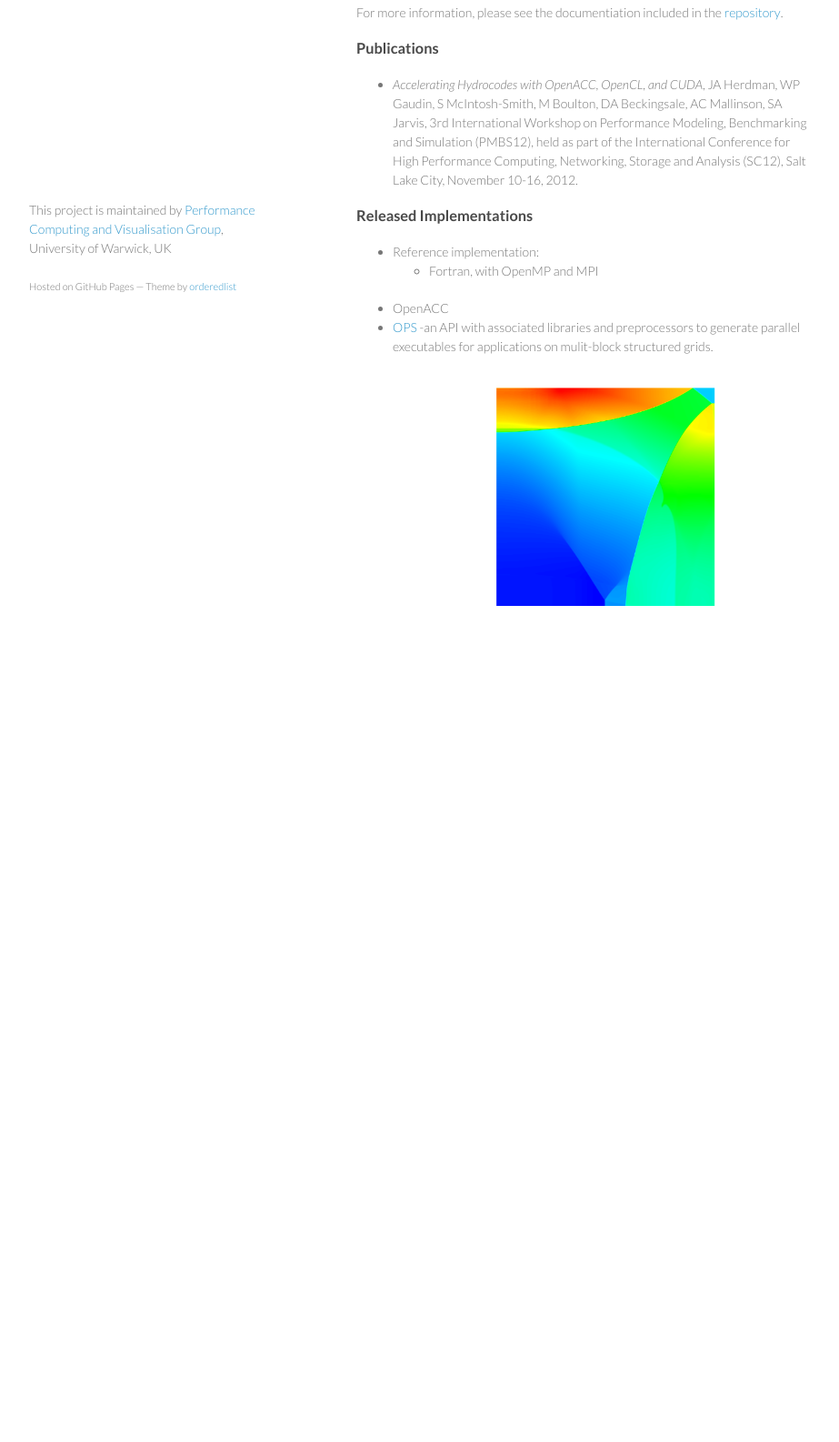
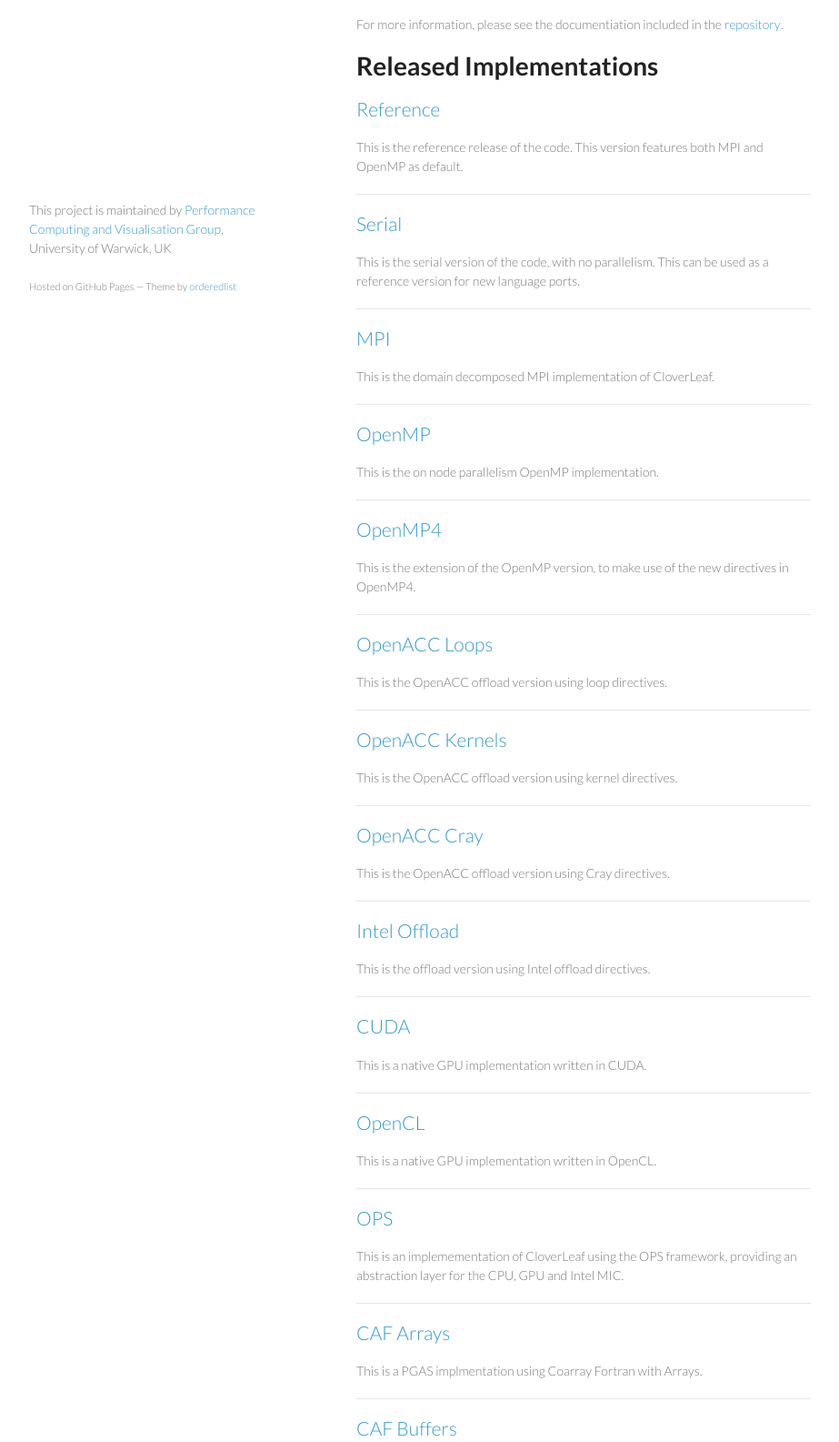
Before and after one commit to UK-MAC/CloverLeaf, a plain HTML site: page index.html in a window 1280 px wide. Shown: the part 406-1991 px from the top of the page at 91% size, without its empty margins (178-1101 px from the left). Before the commit the page ends 1187 px from the top, so only its background shows below. Drawn offline with Linux system fonts and the light colour scheme.

Commit message:
Updated pages to reflect new versions

```diff
--- a/index.html
+++ b/index.html
@@ -25,7 +25,7 @@
         </ul>
       </header>
       <section>
-      <h3>Introduction</h3>
+      <h1>Introduction</h1>
       <p>
       CloverLeaf is a mini-app that solves the compressible Euler equations on a
       Cartesian grid, using an explicit, second-order accurate method. Each cell
@@ -51,15 +51,151 @@
       For more information, please see the documentiation included in the <a href="http://github.com/Warwick-PCAV/CloverLeaf">repository</a>.
       </p>
 
-<h3>Publications</h3>
+
+
+<h1>Released Implementations</h1>
+
+<h2>
+<a href="https://github.com/Warwick-PCAV/CloverLeaf_ref">Reference</a>
+</h2>
+
+<p>This is the reference release of the code.
+This version features both MPI and OpenMP as default.</p>
+
+<hr/>
+
+<h2>
+<a href="https://github.com/Warwick-PCAV/CloverLeaf_Serial">Serial</a>
+</h2>
+
+<p>This is the serial version of the code, with no parallelism.
+This can be used as a reference version for new language ports.</p>
+
+<hr/>
+
+<h2>
+<a href="https://github.com/Warwick-PCAV/CloverLeaf_MPI">MPI</a>
+</h2>
+
+<p>This is the domain decomposed MPI implementation of CloverLeaf.</p>
+
+<hr/>
+
+<h2>
+<a href="https://github.com/Warwick-PCAV/CloverLeaf_OpenMP">OpenMP</a>
+</h2>
+
+<p>This is the on node parallelism OpenMP implementation.</p>
+
+<hr/>
+
+<h2>
+<a href="https://github.com/Warwick-PCAV/CloverLeaf_OpenMP4">OpenMP4</a>
+</h2>
+
+<p>This is the extension of the OpenMP version, to make use of the new directives in OpenMP4.</p>
+
+<hr/>
+
+<h2>
+<a href="https://github.com/Warwick-PCAV/CloverLeaf_OpenACC_Loops">OpenACC Loops</a>
+</h2>
+
+<p>This is the OpenACC offload version using loop directives.</p>
+
+<hr/>
+
+
+<h2>
+<a href="https://github.com/Warwick-PCAV/CloverLeaf_OpenACC_KERNELS">OpenACC Kernels</a>
+</h2>
+
+<p>This is the OpenACC offload version using kernel directives.</p>
+
+<hr/>
+
+<h2>
+<a href="https://github.com/Warwick-PCAV/CloverLeaf_OpenACC_CRAY">OpenACC Cray</a>
+</h2>
+
+<p>This is the OpenACC offload version using Cray directives.</p>
+
+<hr/>
+
+
+
+<h2>
+<a href="https://github.com/Warwick-PCAV/CloverLeaf_Offload">Intel Offload</a>
+</h2>
+
+<p>This is the offload version using Intel offload directives.</p>
+
+<hr/>
+
+
+
+<h2>
+<a href="https://github.com/Warwick-PCAV/CloverLeaf_CUDA">CUDA</a>
+</h2>
+
+<p>This is a native GPU implementation written in CUDA.</p>
+
+<hr/>
+
+<h2>
+<a href="https://github.com/Warwick-PCAV/CloverLeaf_OpenCL">OpenCL</a>
+</h2>
+
+<p>This is a native GPU implementation written in OpenCL.</p>
+
+<hr/>
+
+<h2>
+<a href="https://github.com/gihanmudalige/OPS">OPS</a>
+</h2>
+
+<p>This is an implemementation of CloverLeaf using the OPS framework, providing an abstraction layer for the CPU, GPU and Intel MIC.</p>
+
+<hr/>
+
+<h2>
+<a href="https://github.com/Warwick-PCAV/CloverLeaf_CAF_arrays">CAF Arrays</a>
+</h2>
+
+<p>This is a PGAS implmentation using Coarray Fortran with Arrays.</p>
+
+<hr/>
+
+<h2>
+<a href="https://github.com/Warwick-PCAV/CloverLeaf_CAF_buffers">CAF Buffers</a>
+</h2>
+
+<p>This is a PGAS implmentation using Coarray Fortran with explicit buffers.</p>
+
+<hr/>
+
+<h2>
+<a href="https://github.com/Warwick-PCAV/CloverLeaf_OpenSHMEM">OpenSHMEM</a>
+</h2>
+
+<p>This is a PGAS implmentation using OpenSHMEM.</p>
+
+<hr/>
+
+
+
+
+<h1>Publications</h1>
 <p>
 <ul>
 <li><em>Accelerating Hydrocodes with OpenACC, OpenCL, and CUDA</em>, JA Herdman, WP Gaudin, S McIntosh-Smith, M Boulton, DA Beckingsale, AC Mallinson, SA Jarvis, 3rd International Workshop on Performance Modeling, Benchmarking and Simulation (PMBS12), held as part of the International Conference for High Performance Computing, Networking, Storage and Analysis (SC12), Salt Lake City, November 10-16, 2012.</li>
+<li><em>High-level Abstractions for Performance, Portability and Continuity of Scientific Software on Future Computing Systems</em>, G.R. Mudalige, I.Z. Reguly, M.B. Giles, W. Gaudin, A. Mallinson and O. Perks</li>
+
 </ul>
 </p>
 
-<h3>Released Implementations</h3>
 
+<!--
 <ul>
     <li>Reference implementation:</li>
     <ul>
@@ -68,7 +204,7 @@
     <li>OpenACC</li>
     <li><a href="https://github.com/gihanmudalige/OPS">OPS</a> -an API with associated libraries and preprocessors to generate parallel executables for applications on mulit-block structured grids.</li>
 </ul>
-
+-->
       <p>
         <img src="images/hydro.png" width=320px alt="Hydrodynamics visualisation" style="display:block; margin:auto;" />
       </p>
```
